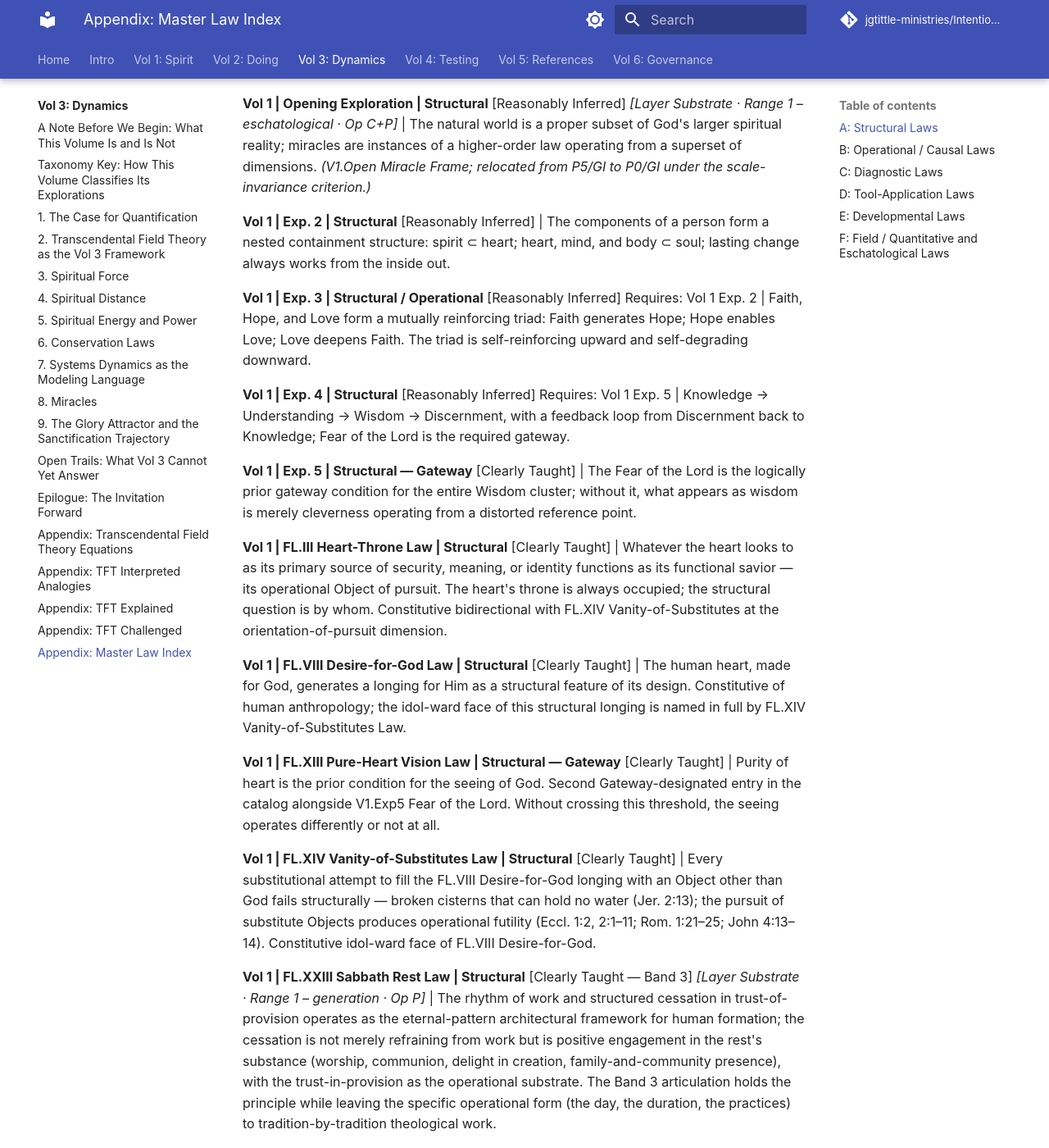
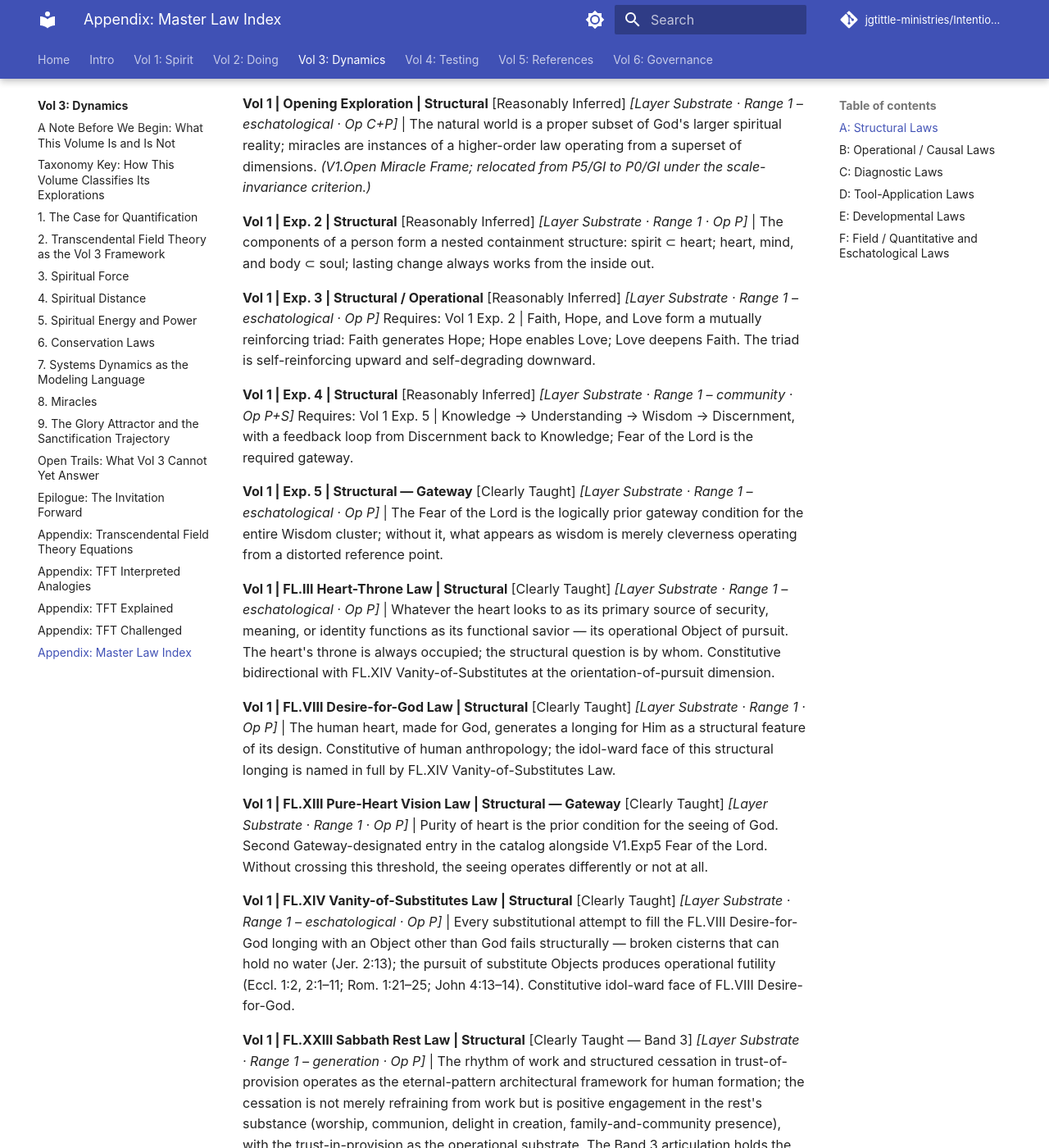
Before and after one commit to jgtittle-ministries/Intentional-Journey-of-the-Heart-dev, an MkDocs documentation site: the page built from docs/volume-3-quantitative-framework/appendix-master-law-index.md, in a window 1280 px wide and 1400 px high, scrolled down 1518 px. Shown: the whole window at 82% size. Built offline with MkDocs 1.6.1 and Material for MkDocs 9.7.7, drawn with Linux system fonts in a browser that asks for light colours; some web fonts are replaced; comment, search, counter and statistics services are not loaded; some of the changed text lies outside the part shown.

Commit message:
Phase 4 P1: apply attributes to Period 1 entries (19 entries: V1.Exp1-8, V2.Exp1, SST Stage 1 deferred, FL.II-IV, VII-VIII, X, XI, XIII-XIV, XXII)
Period 1 (Individual sole-actor) attribute application across Vol 5 PT
chapter, vol1-claims.yml, and Vol 3 Master Law Index. SST Stage 1 Soul
Disorder Awareness is Speculative and marked as deferred per scope.

Co-Authored-By: Claude Opus 4.7 <noreply@anthropic.com>

```diff
--- a/docs/volume-3-quantitative-framework/appendix-master-law-index.md
+++ b/docs/volume-3-quantitative-framework/appendix-master-law-index.md
@@ -14,21 +14,21 @@ Laws that articulate the architectural relationships, the structural-frame mecha
 
 **Vol 1 | Opening Exploration | Structural** [Reasonably Inferred] *[Layer Substrate · Range 1 – eschatological · Op C+P]* | The natural world is a proper subset of God's larger spiritual reality; miracles are instances of a higher-order law operating from a superset of dimensions. *(V1.Open Miracle Frame; relocated from P5/GI to P0/GI under the scale-invariance criterion.)*
 
-**Vol 1 | Exp. 2 | Structural** [Reasonably Inferred] | The components of a person form a nested containment structure: spirit ⊂ heart; heart, mind, and body ⊂ soul; lasting change always works from the inside out.
+**Vol 1 | Exp. 2 | Structural** [Reasonably Inferred] *[Layer Substrate · Range 1 · Op P]* | The components of a person form a nested containment structure: spirit ⊂ heart; heart, mind, and body ⊂ soul; lasting change always works from the inside out.
 
-**Vol 1 | Exp. 3 | Structural / Operational** [Reasonably Inferred] Requires: Vol 1 Exp. 2 | Faith, Hope, and Love form a mutually reinforcing triad: Faith generates Hope; Hope enables Love; Love deepens Faith. The triad is self-reinforcing upward and self-degrading downward.
+**Vol 1 | Exp. 3 | Structural / Operational** [Reasonably Inferred] *[Layer Substrate · Range 1 – eschatological · Op P]* Requires: Vol 1 Exp. 2 | Faith, Hope, and Love form a mutually reinforcing triad: Faith generates Hope; Hope enables Love; Love deepens Faith. The triad is self-reinforcing upward and self-degrading downward.
 
-**Vol 1 | Exp. 4 | Structural** [Reasonably Inferred] Requires: Vol 1 Exp. 5 | Knowledge → Understanding → Wisdom → Discernment, with a feedback loop from Discernment back to Knowledge; Fear of the Lord is the required gateway.
+**Vol 1 | Exp. 4 | Structural** [Reasonably Inferred] *[Layer Substrate · Range 1 – community · Op P+S]* Requires: Vol 1 Exp. 5 | Knowledge → Understanding → Wisdom → Discernment, with a feedback loop from Discernment back to Knowledge; Fear of the Lord is the required gateway.
 
-**Vol 1 | Exp. 5 | Structural — Gateway** [Clearly Taught] | The Fear of the Lord is the logically prior gateway condition for the entire Wisdom cluster; without it, what appears as wisdom is merely cleverness operating from a distorted reference point.
+**Vol 1 | Exp. 5 | Structural — Gateway** [Clearly Taught] *[Layer Substrate · Range 1 – eschatological · Op P]* | The Fear of the Lord is the logically prior gateway condition for the entire Wisdom cluster; without it, what appears as wisdom is merely cleverness operating from a distorted reference point.
 
-**Vol 1 | FL.III Heart-Throne Law | Structural** [Clearly Taught] | Whatever the heart looks to as its primary source of security, meaning, or identity functions as its functional savior — its operational Object of pursuit. The heart's throne is always occupied; the structural question is by whom. Constitutive bidirectional with FL.XIV Vanity-of-Substitutes at the orientation-of-pursuit dimension.
+**Vol 1 | FL.III Heart-Throne Law | Structural** [Clearly Taught] *[Layer Substrate · Range 1 – eschatological · Op P]* | Whatever the heart looks to as its primary source of security, meaning, or identity functions as its functional savior — its operational Object of pursuit. The heart's throne is always occupied; the structural question is by whom. Constitutive bidirectional with FL.XIV Vanity-of-Substitutes at the orientation-of-pursuit dimension.
 
-**Vol 1 | FL.VIII Desire-for-God Law | Structural** [Clearly Taught] | The human heart, made for God, generates a longing for Him as a structural feature of its design. Constitutive of human anthropology; the idol-ward face of this structural longing is named in full by FL.XIV Vanity-of-Substitutes Law.
+**Vol 1 | FL.VIII Desire-for-God Law | Structural** [Clearly Taught] *[Layer Substrate · Range 1 · Op P]* | The human heart, made for God, generates a longing for Him as a structural feature of its design. Constitutive of human anthropology; the idol-ward face of this structural longing is named in full by FL.XIV Vanity-of-Substitutes Law.
 
-**Vol 1 | FL.XIII Pure-Heart Vision Law | Structural — Gateway** [Clearly Taught] | Purity of heart is the prior condition for the seeing of God. Second Gateway-designated entry in the catalog alongside V1.Exp5 Fear of the Lord. Without crossing this threshold, the seeing operates differently or not at all.
+**Vol 1 | FL.XIII Pure-Heart Vision Law | Structural — Gateway** [Clearly Taught] *[Layer Substrate · Range 1 · Op P]* | Purity of heart is the prior condition for the seeing of God. Second Gateway-designated entry in the catalog alongside V1.Exp5 Fear of the Lord. Without crossing this threshold, the seeing operates differently or not at all.
 
-**Vol 1 | FL.XIV Vanity-of-Substitutes Law | Structural** [Clearly Taught] | Every substitutional attempt to fill the FL.VIII Desire-for-God longing with an Object other than God fails structurally — broken cisterns that can hold no water (Jer. 2:13); the pursuit of substitute Objects produces operational futility (Eccl. 1:2, 2:1–11; Rom. 1:21–25; John 4:13–14). Constitutive idol-ward face of FL.VIII Desire-for-God.
+**Vol 1 | FL.XIV Vanity-of-Substitutes Law | Structural** [Clearly Taught] *[Layer Substrate · Range 1 – eschatological · Op P]* | Every substitutional attempt to fill the FL.VIII Desire-for-God longing with an Object other than God fails structurally — broken cisterns that can hold no water (Jer. 2:13); the pursuit of substitute Objects produces operational futility (Eccl. 1:2, 2:1–11; Rom. 1:21–25; John 4:13–14). Constitutive idol-ward face of FL.VIII Desire-for-God.
 
 **Vol 1 | FL.XXIII Sabbath Rest Law | Structural** [Clearly Taught — Band 3] *[Layer Substrate · Range 1 – generation · Op P]* | The rhythm of work and structured cessation in trust-of-provision operates as the eternal-pattern architectural framework for human formation; the cessation is not merely refraining from work but is positive engagement in the rest's substance (worship, communion, delight in creation, family-and-community presence), with the trust-in-provision as the operational substrate. The Band 3 articulation holds the principle while leaving the specific operational form (the day, the duration, the practices) to tradition-by-tradition theological work.
 
@@ -66,31 +66,31 @@ Laws that articulate the architectural relationships, the structural-frame mecha
 
 Laws that articulate the operational cause-and-effect mechanisms by which the participant's actions, words, postures, and orientations produce determinate outcomes. These are the proportionality, reciprocity, and conditional-causation laws.
 
-**Vol 1 | Exp. 1 | Operational** [Reasonably Inferred] | Faith (trust) is generated by hearing the Word of Christ with genuine willingness to obey; obedience keeps the channel open and reinforces the loop; disobedience degrades it.
+**Vol 1 | Exp. 1 | Operational** [Reasonably Inferred] *[Layer Operation · Range 1 – community · Op P+S]* | Faith (trust) is generated by hearing the Word of Christ with genuine willingness to obey; obedience keeps the channel open and reinforces the loop; disobedience degrades it.
 
-**Vol 1 | Exp. 6 | Operational** [Clearly Taught] Requires: Vol 1 Exp. 1 | Obedience to prior revelation is the causal condition for receiving subsequent revelation; disobedience introduces resistance and, compounded, closes the channel entirely.
+**Vol 1 | Exp. 6 | Operational** [Clearly Taught] *[Layer Substrate · Range 1 – eschatological · Op P]* Requires: Vol 1 Exp. 1 | Obedience to prior revelation is the causal condition for receiving subsequent revelation; disobedience introduces resistance and, compounded, closes the channel entirely.
 
-**Vol 1 | Exp. 7 | Operational** [Reasonably Inferred] Requires: Vol 1 Exp. 1 | Spiritual authority is delegated hierarchically from the Father through the Son to believers; operating within delegated authority amplifies effective spiritual force.
+**Vol 1 | Exp. 7 | Operational** [Reasonably Inferred] *[Layer Substrate · Range 1 – city · Op C+P]* Requires: Vol 1 Exp. 1 | Spiritual authority is delegated hierarchically from the Father through the Son to believers; operating within delegated authority amplifies effective spiritual force.
 
 **Vol 1 | Exp. 8 | Operational** [Reasonably Inferred] Requires: Vol 1 Exps. 1, 7 | Prayer produces maximum spiritual force when direction, timing, and persistence align; resonance builds when these three conditions are sustained over time.
 
 **Vol 1 | FL.I Sowing-and-Reaping Law | Operational** [Clearly Taught] *[Layer Substrate · Range 1 – eschatological · Op P]* | What a person, community, or generation sows, that unit reaps — in kind, in degree, and in proportion to the sowing. Scale-invariant. Anchor entry for the Period 0 row's proportionality articulation. Sowing to the Spirit (Gal. 6:8b) reaps eternal life; sowing to the flesh (Gal. 6:8a) reaps corruption.
 
-**Vol 1 | FL.II Confession-Restoration Law | Operational** [Clearly Taught] | Honest, owned confession of sin restores fellowship and clears the channel; concealment of sin progressively closes it (Prov. 28:13 names both directions in a single sentence). Operates at the sin-clearance altitude of the catalog's broader cleansing-and-restoration dynamic.
+**Vol 1 | FL.II Confession-Restoration Law | Operational** [Clearly Taught] *[Layer Operation · Range 1 · Op P]* | Honest, owned confession of sin restores fellowship and clears the channel; concealment of sin progressively closes it (Prov. 28:13 names both directions in a single sentence). Operates at the sin-clearance altitude of the catalog's broader cleansing-and-restoration dynamic.
 
-**Vol 1 | FL.IV Humility-Exaltation Law | Operational** [Clearly Taught] | Self-humbling before God leads to being exalted in due time; self-exaltation leads to being brought low (Luke 14:11; Matt. 23:12). Bidirectional in source texts. Self-exaltation operates structurally as an idol-ward dynamic in which the self enthrones the self in God's place.
+**Vol 1 | FL.IV Humility-Exaltation Law | Operational** [Clearly Taught] *[Layer Operation · Range 1 – 12 · Op P]* | Self-humbling before God leads to being exalted in due time; self-exaltation leads to being brought low (Luke 14:11; Matt. 23:12). Bidirectional in source texts. Self-exaltation operates structurally as an idol-ward dynamic in which the self enthrones the self in God's place.
 
 **Vol 1 | FL.V Reciprocal Forgiveness Law | Operational** [Clearly Taught] | The forgiving party's reception of God's forgiveness is operationally conditional on the forgiving party's forgiveness of others (Matt. 6:14–15; Mark 11:25–26; Matt. 18:21–35). Unforgiveness operates structurally as an idol-ward dynamic that enthrones the offense as operational center.
 
 **Vol 1 | FL.VI Hear-and-Obey Blessing Law | Operational** [Clearly Taught] *[Layer Substrate · Range 1 – eschatological · Op P]* | Hearing the word of God and doing it produces blessedness and flourishing; hearing without doing forfeits the blessing. Scale-invariant. Mirror-paired with FL.XVI Bondage at the same scale-invariant position — the same obedience-constitutes-state mechanism viewed from the other direction of pursuit.
 
-**Vol 1 | FL.VII Drawing-Near Reciprocity Law | Operational** [Clearly Taught] | Active movement toward God evokes God's movement toward the person; turning away evokes withdrawal. Canonical example of reciprocity-of-response. Operates as the inverse-direction articulation of FL.XV Hardening Law at the individual scale (the moving-away substrate at scale-invariant; the drawing-near direction at the individual scale).
+**Vol 1 | FL.VII Drawing-Near Reciprocity Law | Operational** [Clearly Taught] *[Layer Operation · Range 1 – 120 · Op P]* | Active movement toward God evokes God's movement toward the person; turning away evokes withdrawal. Canonical example of reciprocity-of-response. Operates as the inverse-direction articulation of FL.XV Hardening Law at the individual scale (the moving-away substrate at scale-invariant; the drawing-near direction at the individual scale).
 
 **Vol 1 | FL.IX Generosity-Provision Law | Operational** [Clearly Taught] *[Layer Substrate · Range 1 – eschatological · Op P]* | Generous giving evokes provision toward the giver; withholding evokes the inverse. Scale-invariant. The idol-ward face is mammon-as-throne — the love of money operating as a competing sovereignty (Matt. 6:24; 1 Tim. 6:10).
 
-**Vol 1 | FL.X Ask-Seek-Knock Law | Operational** [Clearly Taught] | Persistent, faith-filled asking in alignment with God's character produces receiving; asking from wrong motive does not (Matt. 7:7–11; Luke 11:9–13; Jas. 4:3). Threshold form of the prayer mechanism.
+**Vol 1 | FL.X Ask-Seek-Knock Law | Operational** [Clearly Taught] *[Layer Operation · Range 1 – 70 · Op P]* | Persistent, faith-filled asking in alignment with God's character produces receiving; asking from wrong motive does not (Matt. 7:7–11; Luke 11:9–13; Jas. 4:3). Threshold form of the prayer mechanism.
 
-**Vol 1 | FL.XI Renewal-of-Mind Transformation Law | Operational** [Clearly Taught] | Sustained renewal of the mind produces transformation; sustained conformity to the surrounding pattern produces deformation (Rom. 12:2). Bidirectional in the source text.
+**Vol 1 | FL.XI Renewal-of-Mind Transformation Law | Operational** [Clearly Taught] *[Layer Operation · Range 1 · Op S+P]* | Sustained renewal of the mind produces transformation; sustained conformity to the surrounding pattern produces deformation (Rom. 12:2). Bidirectional in the source text.
 
 **Vol 1 | FL.XII Honor-Authority Flourishing Law | Operational** [Clearly Taught] | Honoring legitimate authority (parental, civil, ecclesial) produces flourishing for the honoring party; dishonor produces operational diminishment (Ex. 20:12; Eph. 6:1–3; Rom. 13:1–7). Operates at the dyadic and community scales of authority-and-honor relationships.
 
@@ -108,7 +108,7 @@ Laws that articulate the operational cause-and-effect mechanisms by which the pa
 
 **Vol 1 | FL.XXI Household Formation Law | Operational** [Clearly Taught] | The God-ward direction of the generational-transmission dynamic operates by deliberate teaching and household formation, with the household's deliberate articulation of God's character, deeds, and address to the children as the operational form of the multigenerational transmission of God-ward orientation. The Shema (Deut. 6:4–9) and the Abrahamic commission (Gen. 18:19) name the canonical OT articulations. Constitutive bidirectional pair with FL.XVII Substitution-Cascade at the same cell.
 
-**Vol 1 | FL.XXII Endurance-Hope Law | Operational** [Clearly Taught] | Suffering endured in the right disposition produces character; character produces hope; hope does not put to shame because God's love has been poured into our hearts through the Holy Spirit (Rom. 5:3–5; James 1:2–4; 1 Pet. 1:6–7; Heb. 12:1–11). Constitutive bidirectional law — the same input (suffering) produces opposite outputs (formation under God-ward orientation; root of bitterness under idol-ward orientation). Parent-child relationship with the Suffering-as-Formation Loop at P5/GIII (cosmic-scale parent).
+**Vol 1 | FL.XXII Endurance-Hope Law | Operational** [Clearly Taught] *[Layer Substrate · Range 1 – eschatological · Op P]* | Suffering endured in the right disposition produces character; character produces hope; hope does not put to shame because God's love has been poured into our hearts through the Holy Spirit (Rom. 5:3–5; James 1:2–4; 1 Pet. 1:6–7; Heb. 12:1–11). Constitutive bidirectional law — the same input (suffering) produces opposite outputs (formation under God-ward orientation; root of bitterness under idol-ward orientation). Parent-child relationship with the Suffering-as-Formation Loop at P5/GIII (cosmic-scale parent).
 
 **Vol 1 | FL.XXIV Confession-in-Community Law | Operational** [Clearly Taught] | The participant's secret sin, brokenness, or failure operates as compartmented interior load when held in concealment; the spoken confession in trusted community presence integrates the secret into the participant's external account through the witnessing party's reception (Jas. 5:16; Acts 19:18–19; Eph. 5:11–14).
 
```
Also changed, not shown: docs/volume-5-references/periodic-table-of-spiritual-laws-a-summing.md (+38 -0 lines), vol1-claims.yml (+51 -0 lines).
